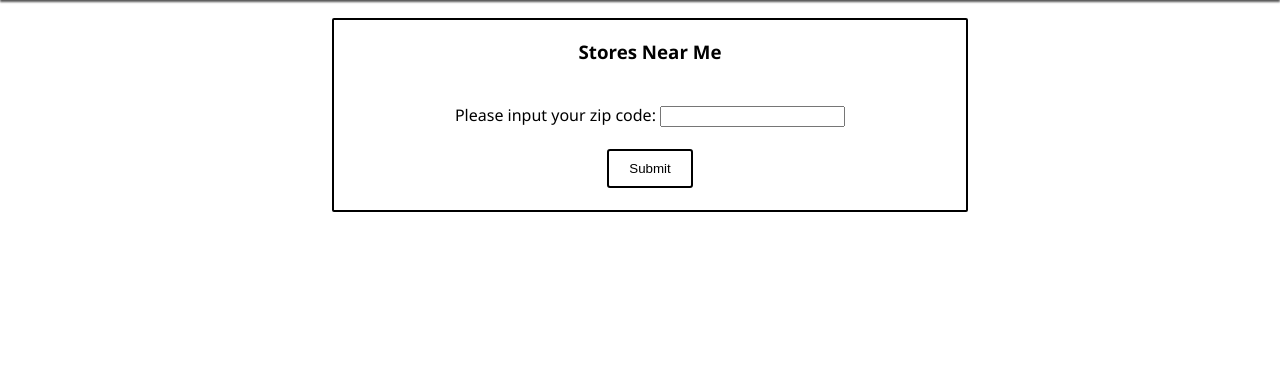
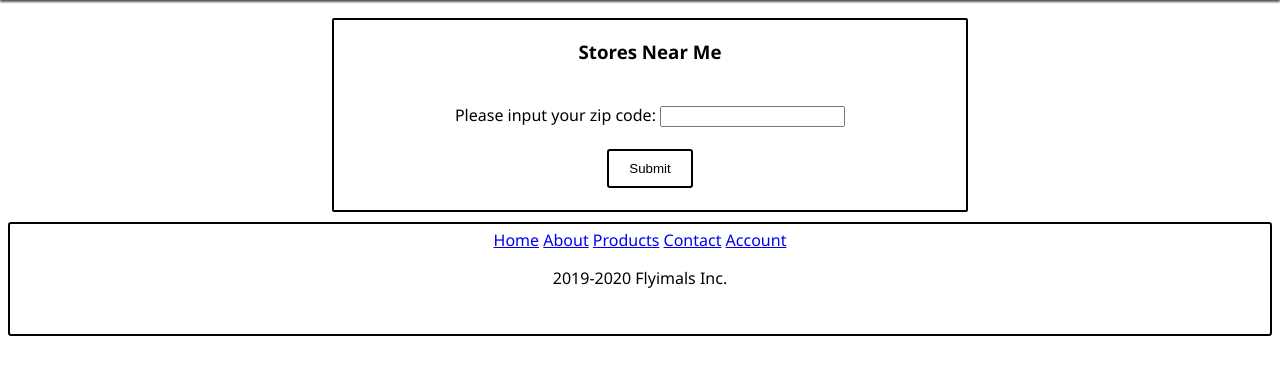
Before and after one commit to CalebNessy/SFTP, a PHP site: page /nearme.php in a window 1280 px wide. Shown: the part 70-445 px from the top of the page. Run offline with PHP 8.4, Linux system fonts and the light colour scheme; the visitor is signed in with stand-in values (Sample User, id 1).

Commit message:
Added favicon, finished things up, added video

```diff
--- a/about.php
+++ b/about.php
@@ -7,6 +7,8 @@
     <title>Flyimals</title>
     <link href="https://fonts.googleapis.com/css?family=Lato&display=swap" rel="stylesheet">
     <link rel = "stylesheet" type = "text/css" href = "CSS/main.css" />
+    <link rel="shortcut icon" href="imgs/favicon.ico" type="image/x-icon">
+    <link rel="icon" href="imgs/favicon.ico" type="image/x-icon">
 </head>
 <body>
     <?php
@@ -41,6 +43,10 @@
     <div class = "content txt" style = "height: 700px;">
         <h3>Hi! We are Flyimals, a company that makes jetpacks for animals.</h3>
         <h5>Here is a short video explaining our products and how we came up with the idea:</h5>
+        <video width="320" height="240" controls>
+            <source src="imgs/Flyimals.mp4" type="video/mp4">
+            Your browser does not support the video tag.
+        </video>
     </div>
 
     <!--Code for the footer-->
--- a/account.php
+++ b/account.php
@@ -7,6 +7,8 @@
     <title>Flyimals</title>
     <link href="https://fonts.googleapis.com/css?family=Lato&display=swap" rel="stylesheet">
     <link rel = "stylesheet" type = "text/css" href = "CSS/main.css" />
+    <link rel="shortcut icon" href="imgs/favicon.ico" type="image/x-icon">
+    <link rel="icon" href="imgs/favicon.ico" type="image/x-icon">
 </head>
 <body>
     <?php
@@ -38,7 +40,7 @@
         <button class = "<?php if($showhide == "show"){echo "hide";} else if ($showhide == "hide") {echo "show";} ?>" id="login" onclick="window.location.href='signup.php'">Sign Up</button>
     </div>
     <div class = "topmargin"></div>
-    <div class = "content">
+    <div class = "content" style = "height: 500px;">
         <h3 class = "txt">
             <?php
                 //create variables for starting the server
--- a/cart.php
+++ b/cart.php
@@ -7,6 +7,8 @@
     <title>Flyimals</title>
     <link href="https://fonts.googleapis.com/css?family=Lato&display=swap" rel="stylesheet">
     <link rel = "stylesheet" type = "text/css" href = "CSS/main.css" />
+    <link rel="shortcut icon" href="imgs/favicon.ico" type="image/x-icon">
+    <link rel="icon" href="imgs/favicon.ico" type="image/x-icon">
 </head>
 <body>
     <?php
@@ -77,6 +79,9 @@
                 }else{
                     echo "Any items you add to your cart will appear here";
                 }
+                if(isset($_GET["error"])){
+                    echo "<script>alert('The number of items you have ordered has exceeded the number we have in stock.')</script>";
+                }
             ?>
         </div><br>
         <button class = "button2" onclick = "window.location.href='order.php'">Place Order</button>
--- a/contact.php
+++ b/contact.php
@@ -7,6 +7,8 @@
     <title>Flyimals</title>
     <link href="https://fonts.googleapis.com/css?family=Lato&display=swap" rel="stylesheet">
     <link rel = "stylesheet" type = "text/css" href = "CSS/main.css" />
+    <link rel="shortcut icon" href="imgs/favicon.ico" type="image/x-icon">
+    <link rel="icon" href="imgs/favicon.ico" type="image/x-icon">
 </head>
 <body>
     <?php
@@ -38,8 +40,8 @@
         <button class = "<?php if($showhide == "show"){echo "hide";} else if ($showhide == "hide") {echo "show";} ?>" id="login" onclick="window.location.href='signup.php'">Sign Up</button>
     </div>
     <div class = "topmargin"></div>
-    <div class = "content txt">
-        <h3>Contact us</h3>
+    <div class = "content txt" style = "height: 500px;">
+        <h1>Contact us</h1>
         <!--Code for contact form-->
         <form method = "post" class = "contact">
             <input type = "text" placeholder = "Full Name" name = "name" required = "required"><br><br>
--- a/index.php
+++ b/index.php
@@ -7,6 +7,8 @@
     <title>Flyimals</title>
     <link href="https://fonts.googleapis.com/css?family=Lato&display=swap" rel="stylesheet">
     <link rel = "stylesheet" type = "text/css" href = "CSS/main.css" />
+    <link rel="shortcut icon" href="imgs/favicon.ico" type="image/x-icon">
+    <link rel="icon" href="imgs/favicon.ico" type="image/x-icon">
 </head>
 <body>
     <!--Initialize the session-->
@@ -58,7 +60,7 @@
 
     <!--Code for the products-->
     <div class="slideshow txt" style = "overflow-x: scroll; height: 500px; display: grid; position: relative;">
-        <h1>Some of our products</h1>
+        <h1>Our products</h1>
         <div onclick = "window.location.href='products.php'"class = "product2 overflowItem" style = "left: 0;">
             <h1 class = "pc">Model M</h1>
             <img src = "imgs/Model_M.png" class = "image" alt="Model A">
--- a/login.php
+++ b/login.php
@@ -8,6 +8,8 @@
     <link href="https://fonts.googleapis.com/css?family=Lato&display=swap" rel="stylesheet">
     <link rel = "stylesheet" type = "text/css" href = "CSS/main.css" />
     <link rel = "stylesheet" type = "text/css" href = "CSS/login.css" />
+    <link rel="shortcut icon" href="imgs/favicon.ico" type="image/x-icon">
+    <link rel="icon" href="imgs/favicon.ico" type="image/x-icon">
 </head>
 <body>
     <?php
@@ -32,7 +34,8 @@
     </div>
     <div class = "topmargin"></div>
     <br>
-    <div class="loginform">
+    <div class="loginform txt" style = "height: 500px;">
+        <h1>Log In</h1>
         <form class="logincontent" method="post">
             <br>
             <input type="text" name="username" placeholder="Username"><br><br>
--- a/nearme.php
+++ b/nearme.php
@@ -7,6 +7,8 @@
     <title>Flyimals</title>
     <link href="https://fonts.googleapis.com/css?family=Lato&display=swap" rel="stylesheet">
     <link rel = "stylesheet" type = "text/css" href = "CSS/main.css" />
+    <link rel="shortcut icon" href="imgs/favicon.ico" type="image/x-icon">
+    <link rel="icon" href="imgs/favicon.ico" type="image/x-icon">
 </head>
 <body>
     <?php
@@ -72,5 +74,16 @@
 
         ?>
     </div>
+
+    <!--Code for the footer-->
+    <div class="footer txt">
+        <a href="index.php">Home</a>
+        <a href="about.php">About</a>
+        <a href="products.php">Products</a>
+        <a href="contact.php">Contact</a>
+        <a href="account.php" class = "<?php echo $showhide;?>">Account</a>
+        <br>
+        <p>2019-2020 Flyimals Inc.</p>
+    </div>
 </body>
 </html>
--- a/signup.php
+++ b/signup.php
@@ -8,6 +8,8 @@
     <link href="https://fonts.googleapis.com/css?family=Lato&display=swap" rel="stylesheet">
     <link rel = "stylesheet" type = "text/css" href = "CSS/main.css" />
     <link rel = "stylesheet" type = "text/css" href = "CSS/login.css" />
+    <link rel="shortcut icon" href="imgs/favicon.ico" type="image/x-icon">
+    <link rel="icon" href="imgs/favicon.ico" type="image/x-icon">
 </head>
 <body>
     <div class = "header txt">
@@ -31,7 +33,8 @@
     <br>
 
     <!--Code for the main content-->
-    <div class = "loginform txt">
+    <div class = "loginform txt" style = "height: 500px;">
+        <h1>Sign Up</h1>
         <h5>
         <?php
             //Create variables for the Users Name, UserID, Email
```
Also changed, not shown: order.php (+8 -0 lines), orders.php (+7 -1 lines), products.php (+6 -4 lines), imgs/Model_M.png, imgs/Model_a.png, imgs/favicon.ico (added), 2 other files.
